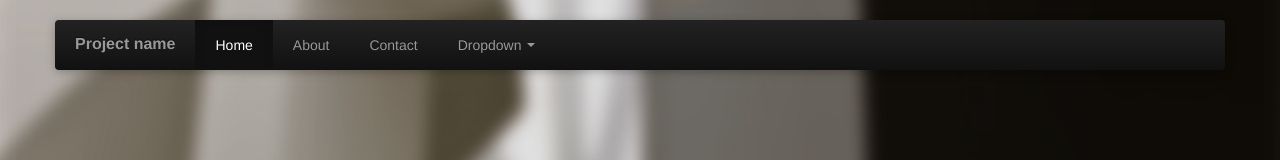
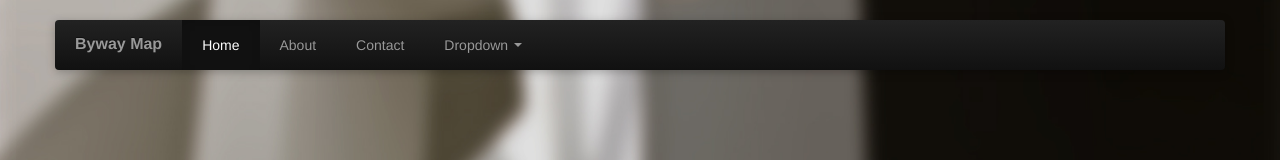
Before and after one commit to peter-rounce-uk/website, a plain HTML site: page index.html in a window 1280 px wide. Shown: the top 160 px of the page. Drawn offline with Linux system fonts and the light colour scheme.

Commit message:
Updated index.html

```diff
--- a/index.html
+++ b/index.html
@@ -284,7 +284,7 @@
               <span class="icon-bar"></span>
               <span class="icon-bar"></span>
             </a>
-            <a class="brand" href="#">Project name</a>
+            <a class="brand" href="#">Byway Map</a>
             <!-- Responsive Navbar Part 2: Place all navbar contents you want collapsed withing .navbar-collapse.collapse. -->
             <div class="nav-collapse collapse">
               <ul class="nav">
```
